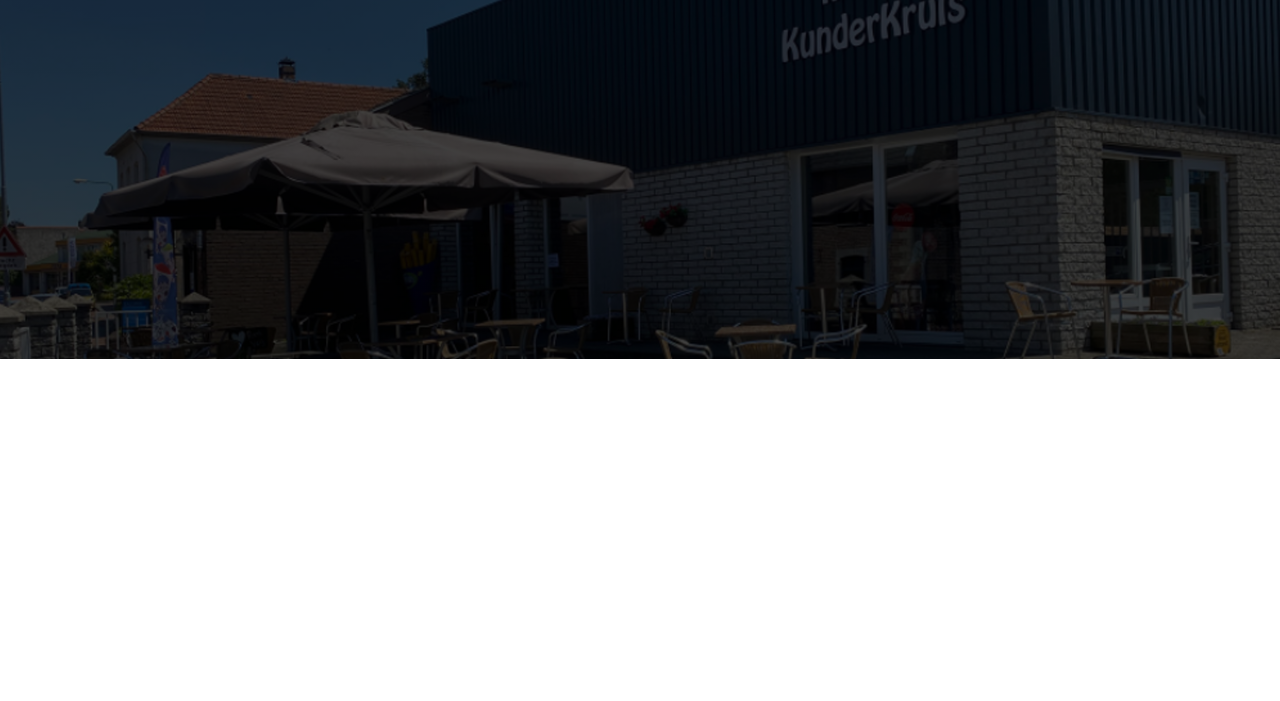
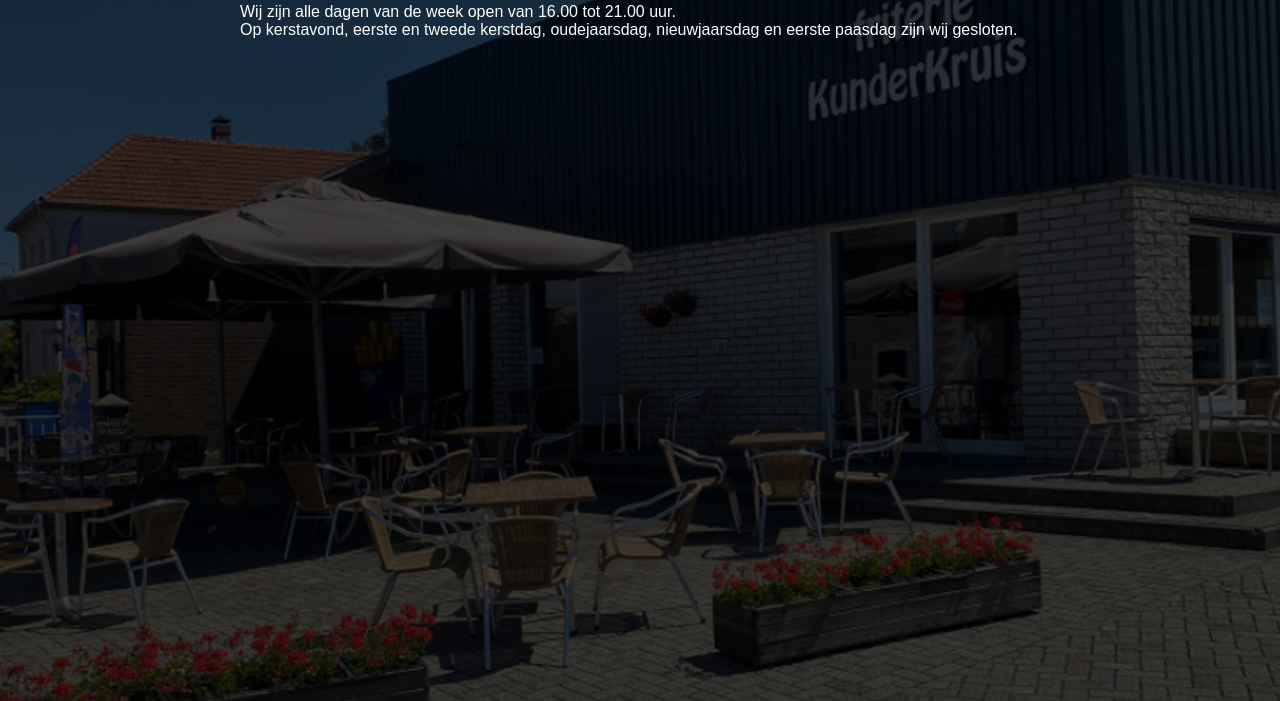
Before and after one commit to MarijnBergman/KunderKruis-site, a plain HTML site: page openingstijden.html in a window 1280 px wide. Shown: the part 249-950 px from the top of the page. Before the commit the page ends 800 px from the top, so only its background shows below. Drawn offline with Linux system fonts and the light colour scheme.

Commit message:
Update openingstijden.html

```diff
--- a/openingstijden.html
+++ b/openingstijden.html
@@ -25,11 +25,12 @@
 
 
         <Div Class="text">
+        </br></br></br></br>
             <p></br><h1>Openingstijden</h1></br>
-            Wij zijn alle dagen van de week open van 16.00 tot 21.00 uur
+            Wij zijn alle dagen van de week open van 16.00 tot 21.00 uur.
 
         <br/> Op kerstavond, eerste en tweede kerstdag, oudejaarsdag, nieuwjaarsdag en eerste paasdag zijn wij gesloten.</p>
             </p></Div>
-
+        </br></br></br></br></br></br></br></br></br></br></br></br></br></br></br></br></br></br></br>
 </body>
 </html>
```
